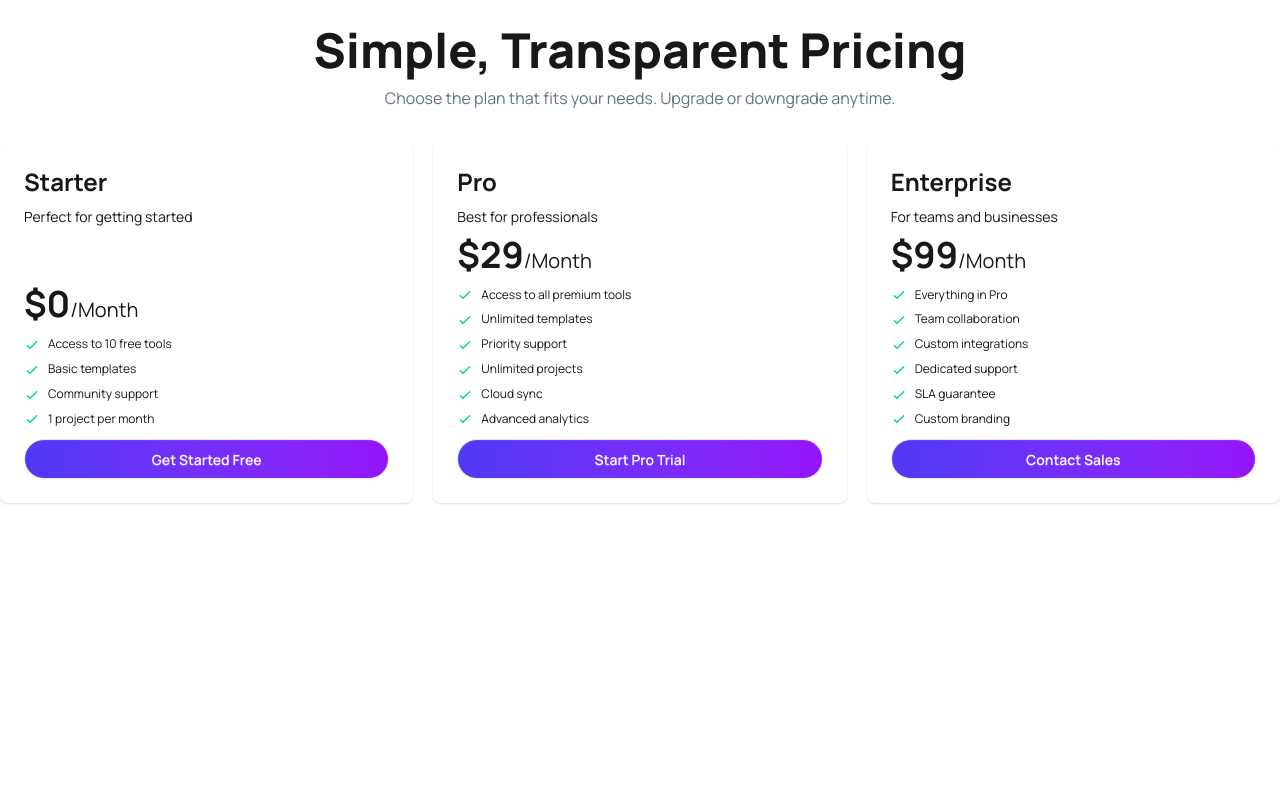
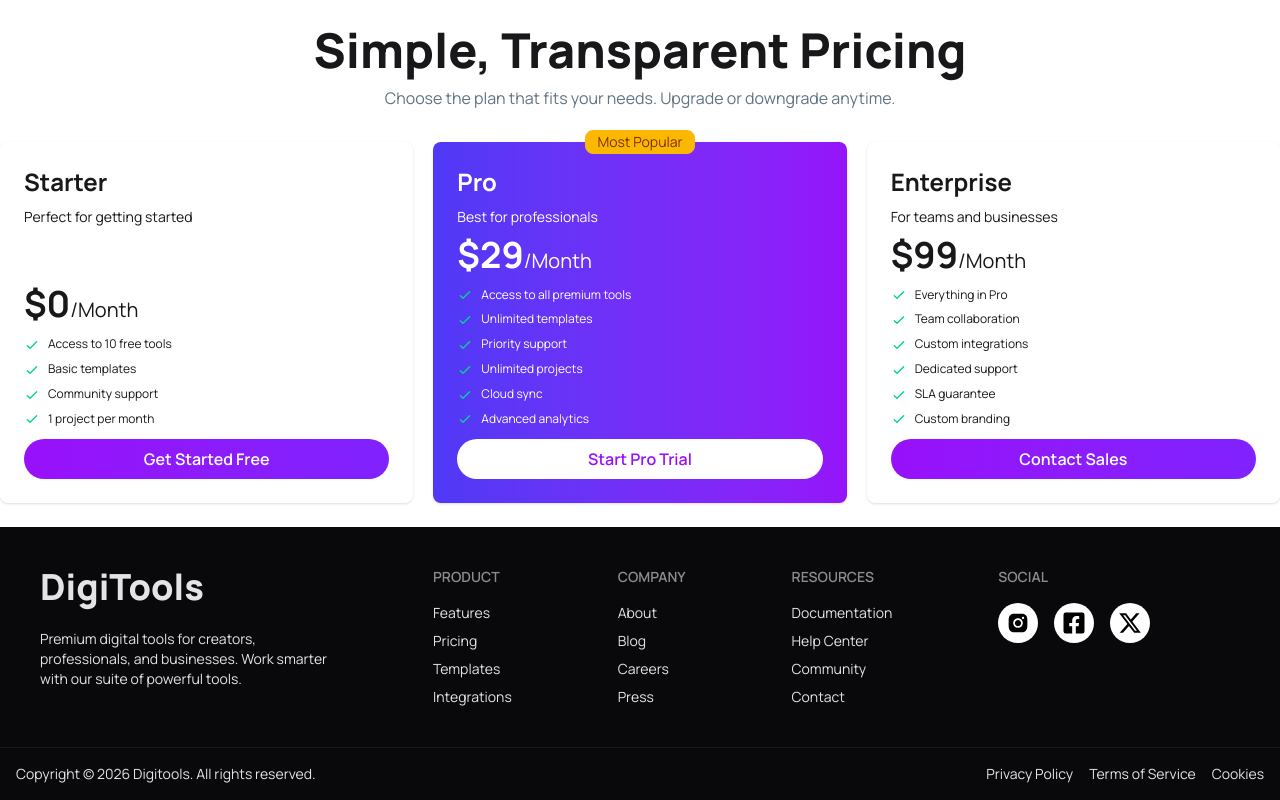
Before and after one commit to mjaabdullah/digitools-platform, a React (Vite) app: page / in a window 1280 px wide. Shown: the part 2471-3271 px from the top of the page. Before the commit the page ends 2998 px from the top, so only its background shows below. Built offline with nearby package versions, Linux system fonts and the light colour scheme.

Commit message:
Add Footer Section

```diff
--- a/src/App.jsx
+++ b/src/App.jsx
@@ -2,6 +2,7 @@
 import { useState } from 'react'
 import './App.css'
 import Banner from './component/Banner/Banner'
+import Footer from './component/Footer/Footer'
 import Navbar from './component/Navbar/Navbar'
 import Pricing from './component/Pricing/Pricing'
 import Rating from './component/Rating/Rating'
@@ -20,6 +21,7 @@ function App() {
     <Tools cart={cart} setCart={setCart}/>
     <Steps/>
     <Pricing/>
+      <Footer/>
 
     </>
   )
--- /dev/null
+++ b/src/component/Footer/Footer.jsx
@@ -0,0 +1,68 @@
+import { AiFillInstagram } from "react-icons/ai";
+import { FaFacebookSquare } from "react-icons/fa";
+import { FaXTwitter } from "react-icons/fa6";
+
+const Footer = () => {
+    return (
+<section className="bg-black">
+    <footer className="max-w-7xl mx-auto footer sm:footer-horizontal bg-neutral text-neutral-content p-10">
+<nav>
+    <h1 className="font-extrabold text-4xl mb-3.5">DigiTools</h1>
+    <p>
+      Premium digital tools for creators,<br/> professionals, and businesses. Work smarter<br/> with our suite of powerful tools.
+    </p>
+</nav>
+  <nav>
+    <h6 className="footer-title">Product</h6>
+    <a className="link link-hover">Features</a>
+    <a className="link link-hover">Pricing</a>
+    <a className="link link-hover">Templates</a>
+    <a className="link link-hover">Integrations</a>
+  </nav>
+  <nav>
+    <h6 className="footer-title">Company</h6>
+    <a className="link link-hover">About</a>
+    <a className="link link-hover">Blog</a>
+    <a className="link link-hover">Careers</a>
+    <a className="link link-hover">Press</a>
+  </nav>
+  <nav>
+    <h6 className="footer-title">Resources</h6>
+    <a className="link link-hover">Documentation</a>
+    <a className="link link-hover">Help Center</a>
+    <a className="link link-hover">Community</a>
+    <a className="link link-hover">Contact</a>
+  </nav>
+  <nav>
+    <h6 className="footer-title">Social</h6>
+    <div className="grid grid-flow-col gap-4">
+      <a className="text-2xl p-2 bg-white text-black rounded-full">
+        <AiFillInstagram />
+      </a >
+      <a className="text-2xl p-2 bg-white text-black rounded-full">
+        <FaFacebookSquare />
+      </a>
+      <a className="text-2xl p-2 bg-white text-black rounded-full">
+        <FaXTwitter />
+      </a>
+    </div>
+  </nav>
+</footer>
+<hr />
+<footer className="max-w-7xl mx-auto footer sm:footer-horizontal bg-neutral text-neutral-content items-center p-4">
+  <aside className="grid-flow-col items-center">
+    <p>Copyright © {new Date().getFullYear()}  Digitools. All rights reserved.</p>
+  </aside>
+  <nav className="grid-flow-col gap-4 md:place-self-center md:justify-self-end">
+    <a>
+      Privacy Policy
+    </a>
+    <a> Terms of Service</a>
+    <a> Cookies</a>
+  </nav>
+</footer>
+</section>
+    );
+};
+
+export default Footer;
--- a/src/component/Pricing/Card.jsx
+++ b/src/component/Pricing/Card.jsx
@@ -1,8 +1,9 @@
 
 const Card = ({price}) => {
     return (
-        <div className="card bg-base-100 shadow-sm">
-  <div className="card-body">
+<div className={`card bg-base-100 shadow-sm ${price.popular && 'bg-linear-to-r from-[rgba(79,57,246,1)] to-[rgba(149,20,250,1)] text-white'}`}>
+  <div className="card-body relative">
+    {price.popular && (<div className="absolute -top-3 left-0 right-0 mx-auto badge badge-strong badge-warning">Most Popular</div>)}
     <h2 className="text-2xl font-bold">{price.plan}</h2>
     <p>
         {price.subtitle}
@@ -23,8 +24,14 @@ const Card = ({price}) => {
       }
     </ul>
     <div className="mt-1">
-      <button className={`btn btn-block text-white rounded-3xl bg-linear-to-r from-[rgba(79,57,246,1)] to-[rgba(149,20,250,1)]
-      }`}>{price.buttonText}</button>
+      <button
+      className={`w-full py-2 rounded-3xl font-semibold text-base transition-all ${price.popular
+        ? "bg-white text-purple-600 hover:bg-gray-100"
+        : "bg-linear-to-r from-purple-600 to-violet-600 text-white hover:brightness-110"
+      }`}
+    >
+      {price.buttonText}
+    </button>
     </div>
   </div>
         </div>
```
